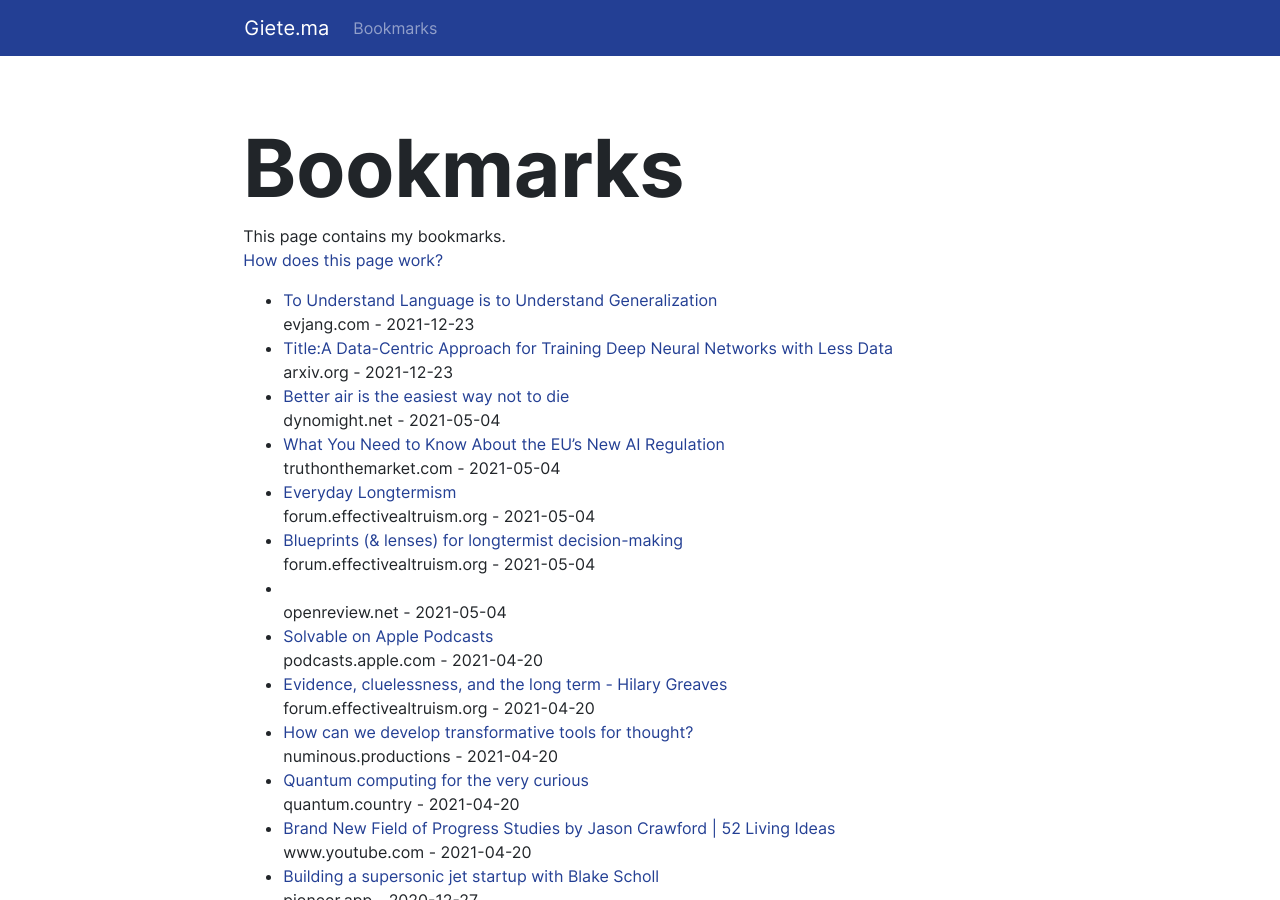
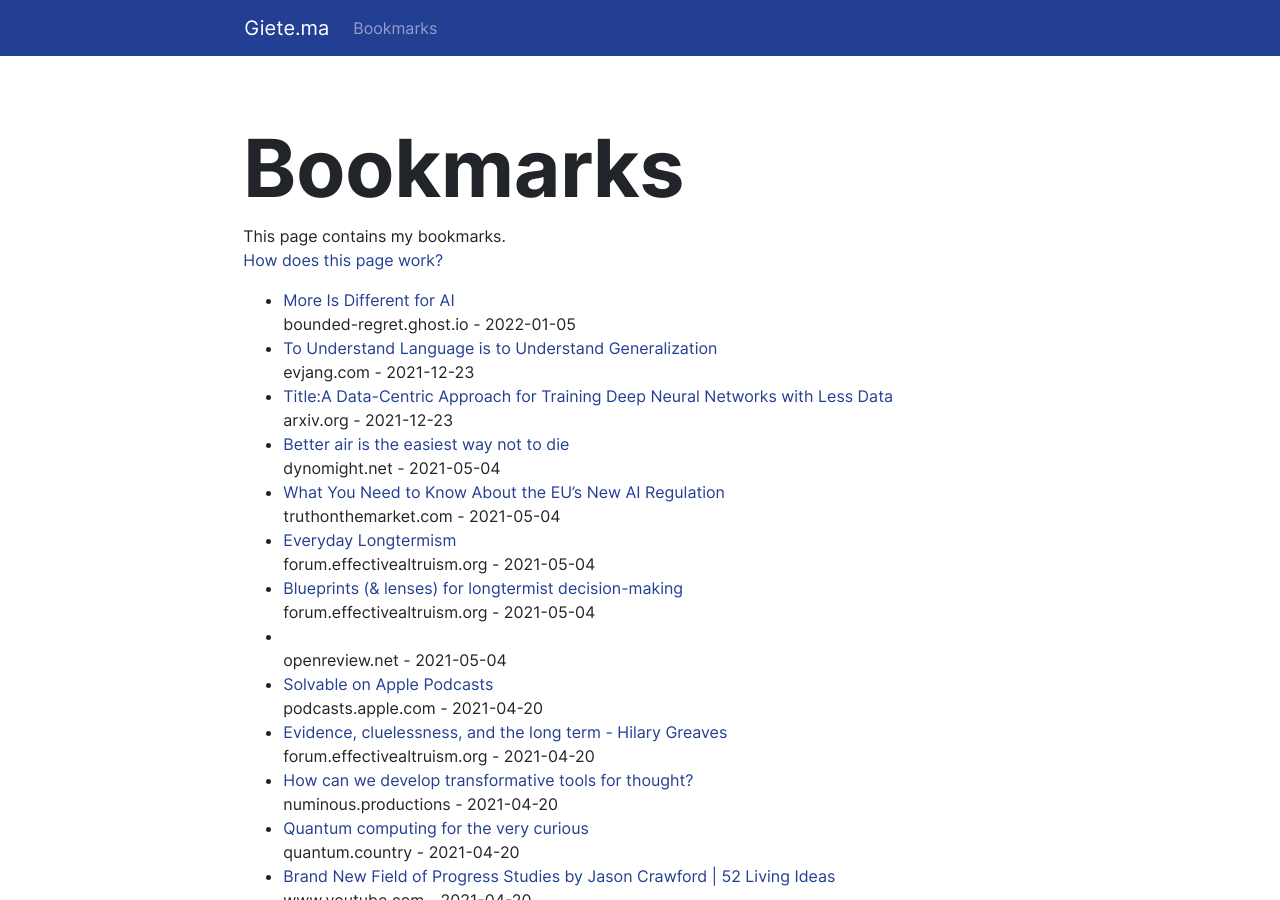
Before and after one commit to gietema/gietema.github.io, a Jekyll site: the page built from bookmarks.html, in a window 1280 px wide and 900 px high. Built offline with Jekyll 4.4.1, drawn with Linux system fonts in a browser that asks for light colours; nearby versions of some CDN libraries.

Commit message:
Update bookmarks

```diff
--- a/bookmarks.html
+++ b/bookmarks.html
@@ -8,6 +8,7 @@ This page contains my bookmarks.
     <a href="/posts/2020/06/13/publishing-bookmarks.html">How does this page work?</a>
 </p>
 <ul>
+<li><a href="https://bounded-regret.ghost.io/more-is-different-for-ai/" target="_blank">More Is Different for AI</a><br>bounded-regret.ghost.io - 2022-01-05</li>
 <li><a href="https://evjang.com/2021/12/17/lang-generalization.html" target="_blank">To Understand Language is to Understand Generalization</a><br>evjang.com - 2021-12-23</li>
 <li><a href="https://arxiv.org/abs/2110.03613v1" target="_blank">Title:A Data-Centric Approach for Training Deep Neural Networks with Less Data</a><br>arxiv.org - 2021-12-23</li>
 <li><a href="https://dynomight.net/air/" target="_blank">Better air is the easiest way not to die</a><br>dynomight.net - 2021-05-04</li>
```
